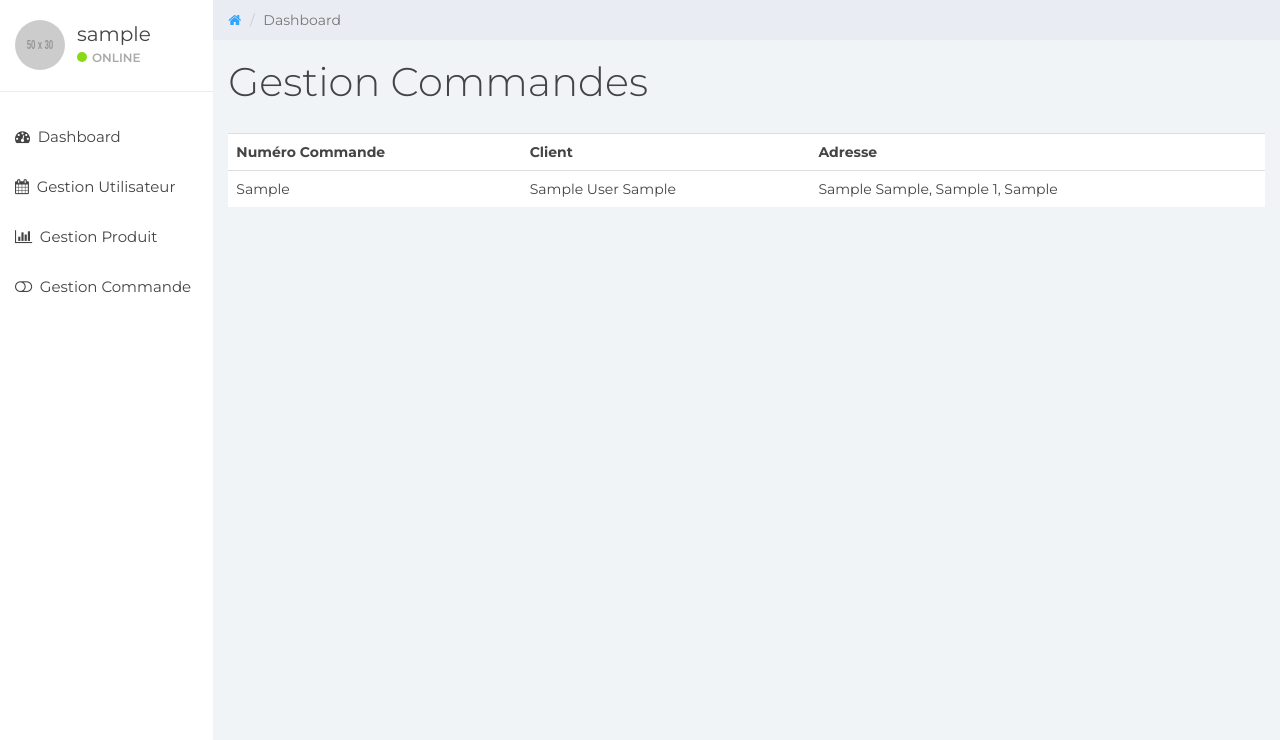
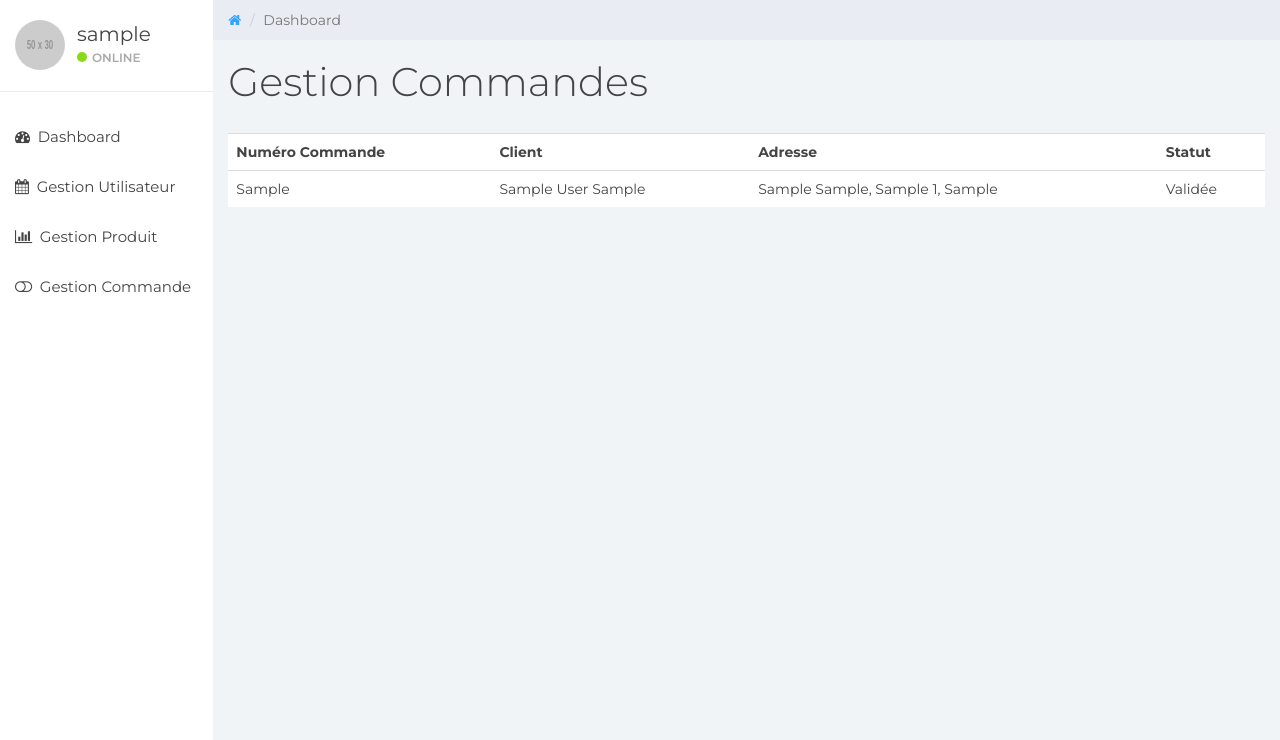
Before and after one commit to antoine5600/ProjetWeb, a PHP site: page /command_manage.php in a window 1280 px wide. Shown: the part 60-800 px from the top of the page. Run offline with PHP 8.4, Linux system fonts and the light colour scheme; the visitor is signed in with stand-in values (Sample User, id 1); tables that the repository leaves empty hold one stand-in row (values such as "Sample post"); grey boxes labelled with a size stand in for pictures from a placeholder-image service; some libraries are stand-ins or nearby versions.

Commit message:
statut gestionanire de commande

```diff
--- a/command_manage.php
+++ b/command_manage.php
@@ -44,6 +44,7 @@
             	echo "<th>Numéro Commande</th>";
                 echo "<th>Client</th>";
                 echo "<th>Adresse</th>";
+                echo "<th>Statut</th>";
             echo "</tr>";
 			foreach( $adresses_commandes_admin as $adr_admin )
 			{
@@ -51,6 +52,7 @@
 					echo '<td>' . $adr_admin['id_command'] . '</td>';
 					echo '<td>' . $adr_admin['Name'] . ' ' . $adr_admin['First_name'] . '</td>';
 					echo '<td>' . $adr_admin['Street'] . ' ' . $adr_admin['Additional'] . ', ' . $adr_admin['City'] . ' ' . $adr_admin['Postcode'] . ', ' . $adr_admin['Country'] . '</td>';
+					echo '<td>' . 'Validée' . '</td>';
 				echo "</tr>";
 			}
         echo "</table>";
```
